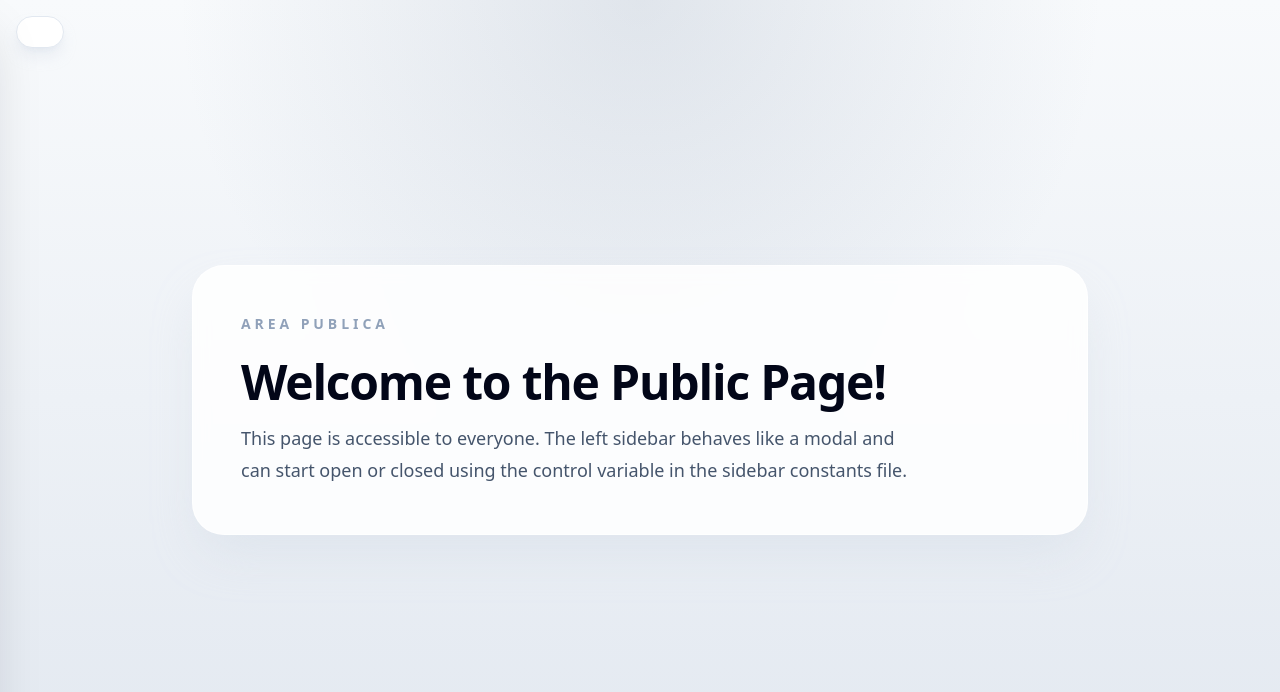
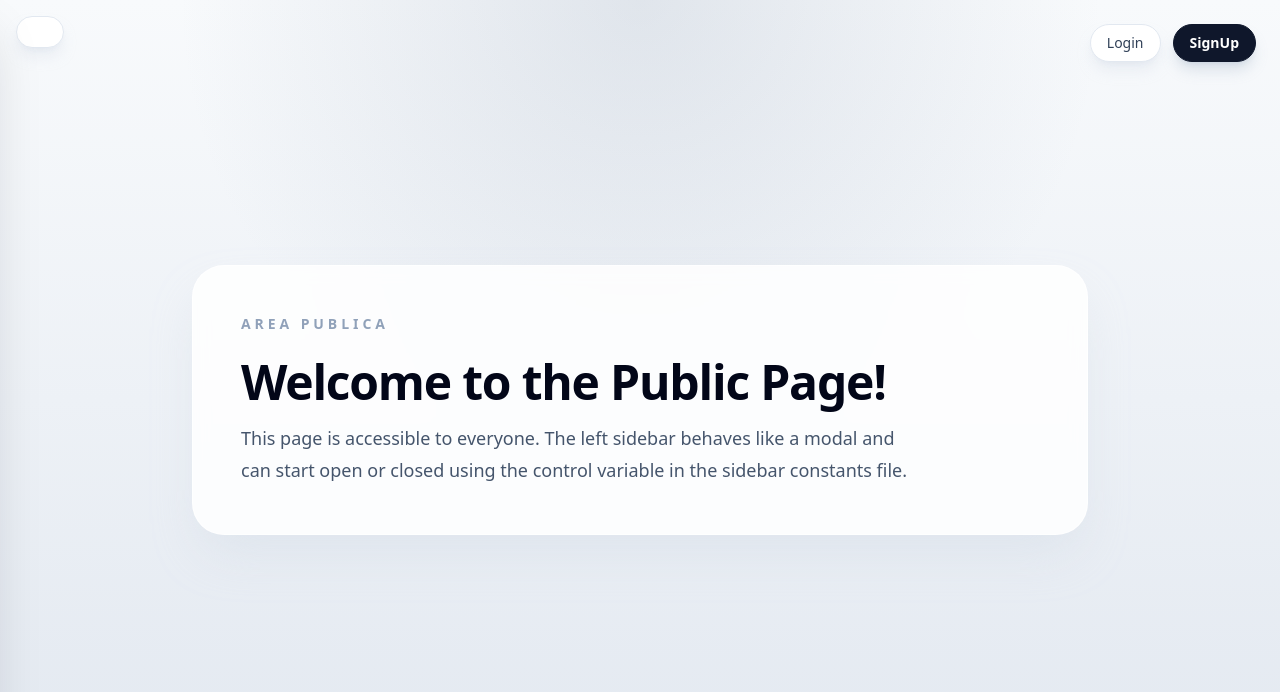
Before and after one commit to JoaoArnaud/UpEdu, a Next.js app in the folder web/: page / in a window 1280 px wide. Shown: the top 692 px of the page. Built offline with nearby package versions, Linux system fonts and the light colour scheme; some icons are missing.

Commit message:
feat(web): adding the login/signup button

```diff
--- a/web/src/app/(public)/page.tsx
+++ b/web/src/app/(public)/page.tsx
@@ -1,6 +1,26 @@
+import Link from "next/link";
+
 export default function Home() {
   return (
-    <main className="flex min-h-screen items-center justify-center px-6 py-24 sm:px-10">
+    <main className="relative flex min-h-screen items-center justify-center px-6 py-24 sm:px-10">
+      <nav
+        aria-label="Acesso a autenticacao"
+        className="fixed right-4 top-4 z-40 flex items-center gap-3 sm:right-6 sm:top-6"
+      >
+        <Link
+          href="/login"
+          className="inline-flex items-center rounded-full border border-slate-200 bg-white px-4 py-2 text-sm font-medium text-slate-700 shadow-lg shadow-slate-300/35 transition-all hover:-translate-y-0.5 hover:bg-slate-50"
+        >
+          Login
+        </Link>
+        <Link
+          href="/signup"
+          className="inline-flex items-center rounded-full border border-slate-900 bg-slate-900 px-4 py-2 text-sm font-semibold text-white shadow-lg shadow-slate-400/30 transition-all hover:-translate-y-0.5 hover:bg-slate-800"
+        >
+          SignUp
+        </Link>
+      </nav>
+
       <section className="w-full max-w-4xl rounded-[2rem] border border-white/70 bg-white/85 p-8 shadow-2xl shadow-slate-300/40 backdrop-blur sm:p-12">
         <p className="text-sm font-semibold uppercase tracking-[0.28em] text-slate-400">
           Area publica
```
